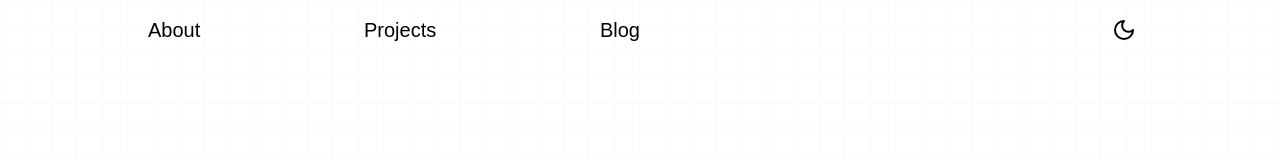
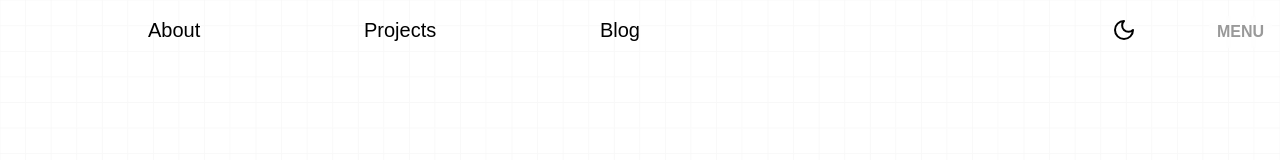
Before and after one commit to EbenZergaw/ebnzr-me, a Next.js app: page / in a window 1280 px wide. Shown: the top 160 px of the page. Built offline with nearby package versions, Linux system fonts and the light colour scheme.

Commit message:
finished styling mobile navbar

```diff
--- a/app/page.tsx
+++ b/app/page.tsx
@@ -5,7 +5,7 @@ import { BackgroundBeams } from "@/components/ui/background-beams";
 import { Linkedin, Twitter, Mail, Github } from "lucide-react";
 import Link from "next/link";
 import { Meteors } from "@/components/ui/meteors";
-import { FloatingDock } from "@/components/ui/floating-dock";
+import { FloatingDock } from "@/components/MobileMenu";
 import headshot from '../public/headshot.png'
 
 export default function Home() {
--- a/app/projects/StartupSprint.tsx
+++ b/app/projects/StartupSprint.tsx
@@ -5,7 +5,7 @@ function StartupSprint() {
   return (
     <div className='h-full lg:flex"'>
       <div className="lg:grid lg:grid-cols-2">
-        <div className="lg:px-10 pt-0">
+        <div className="lg:px-10 px-6 mt-4 pt-0">
           <h1 className="font-bold text-3xl mb-4">
             Startup Sprint
           </h1>
@@ -73,7 +73,7 @@ function StartupSprint() {
           </div>
         </div>
 
-        <div className="lg:px-10 pt-0">
+        <div className="lg:px-10 px-6 mt-4 pt-0">
           <div className="mb-10">
             <img
               className="mx-auto"
@@ -160,7 +160,7 @@ function StartupSprint() {
         </div>
       </div>
 
-      <div className="lg:grid lg:grid-cols-3 gap-4 lg:px-10 lg:mt-10 pb-10">
+      <div className="lg:grid lg:grid-cols-3 gap-4 lg:px-10 px-6 mt-4 lg:mt-10 pb-10">
         <div>
           <img
             src="https://media.licdn.com/dms/image/v2/D4E22AQEpPEBRPg9T0A/feedshare-shrink_2048_1536/feedshare-shrink_2048_1536/0/1728271718936?e=1731542400&v=beta&t=E7w0JDzkdsL6EH7IrmKc5tswq0BTtsFuzxa9flwuvEw"
--- a/components/ui/floating-dock.tsx
+++ b/components/MobileMenu.tsx
@@ -9,22 +9,7 @@ import { useRef, useState, useEffect } from "react";
 import { useTheme } from "next-themes";
 import { Moon, Sun } from "lucide-react";
 
-export const FloatingDock = ({
-  items,
-  mobileClassName,
-}: {
-  items: { label: string; href: string }[];
-  desktopClassName?: string;
-  mobileClassName?: string;
-}) => {
-  return (
-    <>
-      <FloatingDockMobile items={items} className={mobileClassName} />
-    </>
-  );
-};
-
-const FloatingDockMobile = ({
+export const MobileMenu = ({
   items,
   className,
 }: {
@@ -71,8 +56,8 @@ const FloatingDockMobile = ({
   }, [buttonClicked]);
 
   return (
-    <div className="w-full fixed z-50 md:hidden">
-      <span
+    <div className="w-full fixed z-50">
+      <button
         ref={buttonRef} // Attach ref to button
         onClick={toggleMenu}
         className={`
@@ -80,12 +65,15 @@ const FloatingDockMobile = ({
           font-semibold chakra
           text-black dark:text-white/40
           text-opacity-40
+          bg-white/30 dark:bg-[#0B0E13]/30
           ${open && "opacity-100 dark:text-white/100 text-opacity-100"}
-          backdrop-blur-[2px] px-2 py-1 pr-0
+          backdrop-blur-[2px] px-2 py-1 mx-[-8px]
           `}
       >
         MENU
-      </span>
+      </button>
+
+      <div className="mb-2"></div>
 
       <div
         ref={menuRef} // Reference the menu container
@@ -120,7 +108,7 @@ const FloatingDockMobile = ({
                     onClick={() => {
                       setOpen(false);
                     }}
-                    className="border border-gray-600 rounded-md w-full p-2 flex items-center justify-between text-right backdrop-blur-[3px] transitionQ bg-white/50 dark:bg-[#0B0E13]/40"
+                    className="border border-gray-400 dark:border-gray-700 rounded-md w-full p-2 flex items-center justify-between text-right backdrop-blur-[3px] transitionQ bg-white/30 dark:bg-[#0B0E13]/40"
                   >
                     <div className="w-full text-lg text-right float-right">
                       {item.label}
@@ -129,7 +117,7 @@ const FloatingDockMobile = ({
 
                   {idx == items.length - 1 && (
                     <div
-                      className="border border-gray-600 rounded-md w-full p-2 flex items-center justify-between text-right mt-2 backdrop-blur-[3px] bg-white/50 dark:bg-[#0B0E13]/40"
+                      className="border border-gray-400 dark:border-gray-700 rounded-md w-full p-2 flex items-center justify-between text-right mt-2 backdrop-blur-[3px] bg-white/30 dark:bg-[#0B0E13]/40"
                       onClick={() => {
                         setOpen(false);
                         if (theme == "dark") {
--- a/components/Navbar.tsx
+++ b/components/Navbar.tsx
@@ -5,7 +5,8 @@ import ThemeToggle from "./theme/theme-toggle";
 import { usePathname } from "next/navigation";
 import { AlignJustify, X } from "lucide-react";
 import path from "path";
-import { FloatingDock } from "./ui/floating-dock";
+// import { FloatingDock } from "./ui/floating-dock";
+import { MobileMenu } from "./MobileMenu";
 
 function Navbar() {
   const pathname = usePathname();
@@ -75,7 +76,7 @@ function Navbar() {
 
 
 
-        <FloatingDock
+        <MobileMenu
           items={links}
         />
 
```
